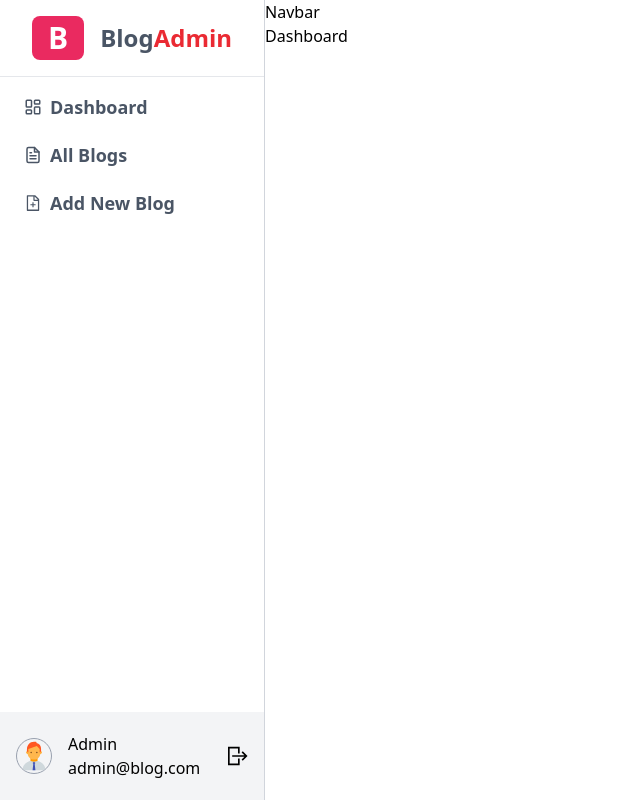
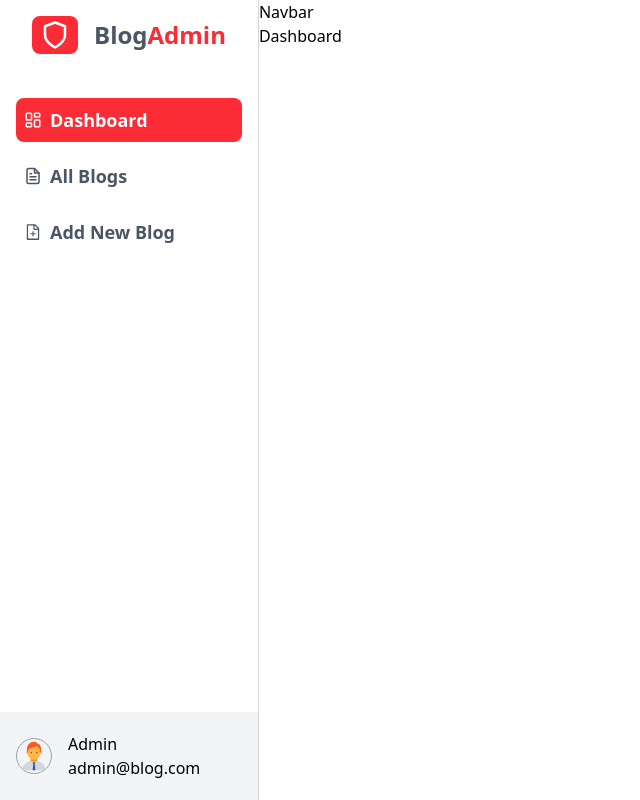
Before and after one commit to suprabhatmaiti/blog-admin, a React (Vite) app: page / in a window 1280 px wide. Shown: the whole page, without its empty margins (0-640 px from the left). Built offline with nearby package versions, Linux system fonts and the light colour scheme.

Commit message:
Enhance Sidebar component with navigation links and icons; improve styling

```diff
--- a/src/components/layout/Sidebar.jsx
+++ b/src/components/layout/Sidebar.jsx
@@ -6,14 +6,19 @@ import {
 } from "react-icons/ai";
 import { GrLogout } from "react-icons/gr";
 import { LuLayoutDashboard } from "react-icons/lu";
-import { FiFileText } from "react-icons/fi";
+import { FiFileText, FiShield } from "react-icons/fi";
 import { FcManager } from "react-icons/fc";
+import { NavLink } from "react-router-dom";
 
 export default function Sidebar() {
   const [mobileMenuOpen, setMobileMenuOpen] = useState(false);
   const toggleSidebar = () => {
     setMobileMenuOpen(!mobileMenuOpen);
   };
+  const activeClass =
+    " flex gap-2 items-center text-white font-bold bg-red-500 px-2 py-2 rounded-lg cursor-pointer";
+  const inActiveClass =
+    "flex gap-2 items-center hover:bg-gray-200 px-2 py-2 rounded-lg cursor-pointer";
 
   return (
     <div className="relative">
@@ -25,41 +30,56 @@ export default function Sidebar() {
       </button>
 
       <div
-        className={` h-screen flex flex-col transform-all duration-300 hidden md:flex border-r border-gray-300  `}
+        className={` h-screen flex flex-col transform-all duration-300 hidden md:flex border-r border-gray-300   `}
       >
-        <div className=" flex gap-4 justify-center items-center border-b border-gray-200 px-8 py-4">
-          <h1 className="text-3xl bg-[#ea2a60] text-white px-4 py-1 rounded-lg  font-bold">
-            B
+        <div className=" flex gap-4 justify-center items-center mb-4 px-8 py-4">
+          <h1 className="text-3xl bg-red-500 text-white px-2 py-1 rounded-lg  font-bold">
+            <FiShield />
           </h1>
           <h1 className="font-bold text-2xl text-center text-gray-600">
-            Blog<span className=" text-[#ea2a33] ">Admin</span>
+            Blog<span className=" text-red-500 ">Admin</span>
           </h1>
         </div>
         <div className="flex flex-col justify-between flex-grow  ">
-          <div className="space-y-3 font-semibold text-gray-600 text-lg py-3 px-4">
-            <div className="flex gap-2 items-center hover:bg-gray-200 px-2 py-1 rounded-lg cursor-pointer">
+          <nav className="space-y-3 font-semibold text-gray-600 text-lg py-3 px-4">
+            <NavLink
+              to={"/"}
+              className={({ isActive }) =>
+                isActive ? activeClass : inActiveClass
+              }
+            >
               <LuLayoutDashboard />
               Dashboard
-            </div>
-            <div className="flex gap-2 items-center hover:bg-gray-200 px-2 py-1 rounded-lg cursor-pointer">
+            </NavLink>
+            <NavLink
+              to={"/blogs"}
+              className={({ isActive }) =>
+                isActive ? activeClass : inActiveClass
+              }
+            >
               <FiFileText />
               All Blogs
-            </div>
-            <div className="flex gap-2 items-center hover:bg-gray-200 px-2 py-1 rounded-lg cursor-pointer">
+            </NavLink>
+            <NavLink
+              to={"/add-blog"}
+              className={({ isActive }) =>
+                isActive ? activeClass : inActiveClass
+              }
+            >
               <AiOutlineFileAdd /> Add New Blog
-            </div>
-          </div>
+            </NavLink>
+          </nav>
           <div className="px-4 py-5 bg-gray-100 w-full flex justify-between items-center ">
-            <div className="flex gap-4 items-center justify-start">
+            <div className="flex gap-4 items-center justify-center">
               <FcManager className="text-4xl border border-gray-400 rounded-full" />
               <div>
                 <h1>Admin</h1>
                 <p>admin@blog.com</p>
               </div>
             </div>
-            <button className="  hover:text-red-600 cursor-pointer text-lg font-semibold flex justify-end">
+            {/* <button className="  hover:text-red-600 cursor-pointer text-lg font-semibold flex justify-end">
               <GrLogout className="text-xl font-bold" />
-            </button>
+            </button> */}
           </div>
         </div>
       </div>
```
